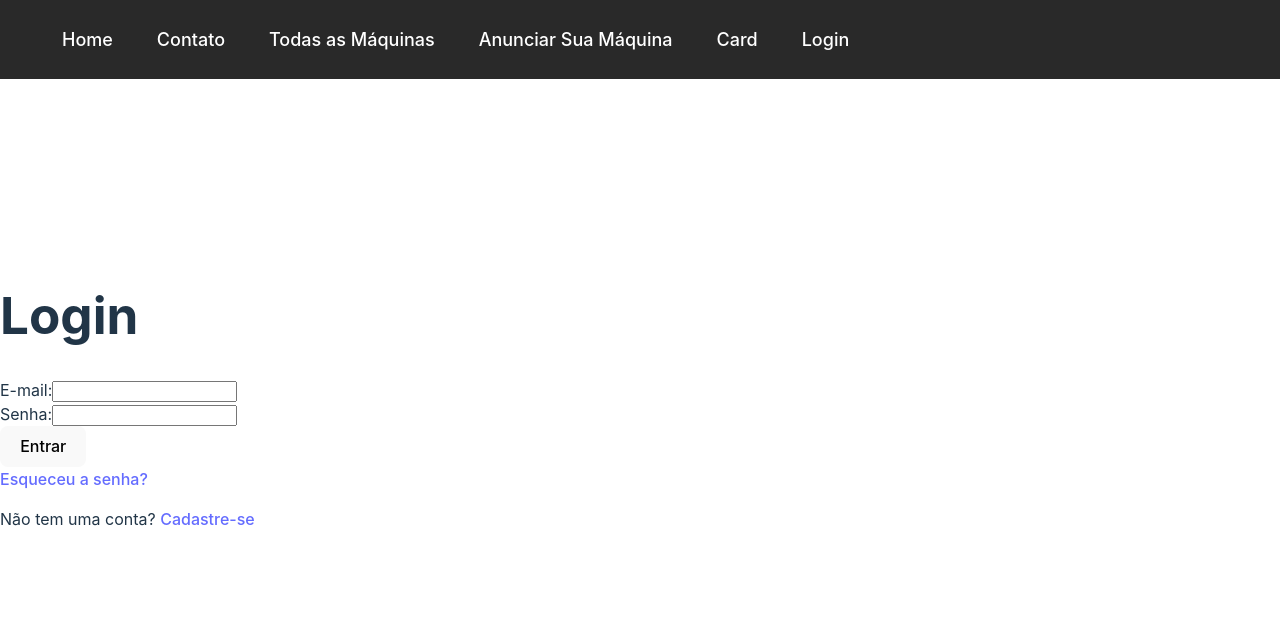
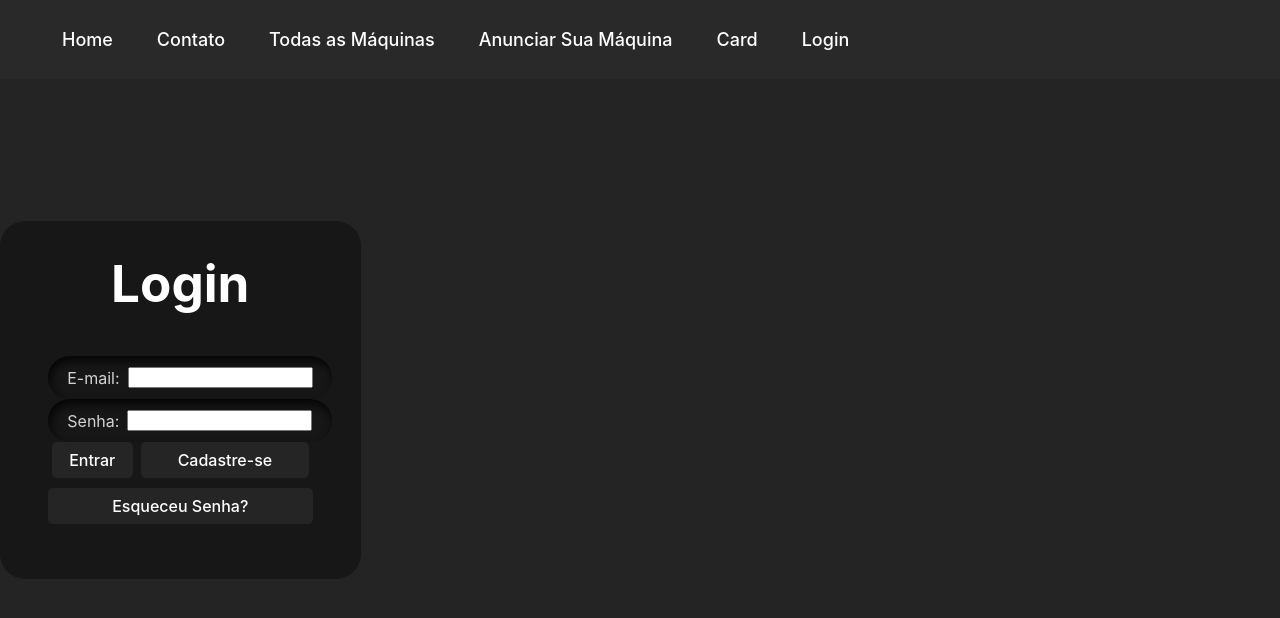
Before and after one commit to Yagoaguiar/LocaFacil, a React (Vite) app: page /login in a window 1280 px wide. Shown: the top 618 px of the page. Built offline with nearby package versions, Linux system fonts and the light colour scheme.

Commit message:
versão 3

```diff
--- a/index.html
+++ b/index.html
@@ -4,7 +4,7 @@
     <meta charset="UTF-8" />
     <link rel="icon" type="image/svg+xml" href="/vite.svg" />
     <meta name="viewport" content="width=device-width, initial-scale=1.0" />
-    <title>Vite + React</title>
+    <title>Pi Front End</title>
   </head>
   <body>
     <div id="root"></div>
--- a/src/App.jsx
+++ b/src/App.jsx
@@ -1,6 +1,6 @@
 import { BrowserRouter, Routes, Route } from "react-router-dom";
 import Home from "../src/components/Pages/Home/index";
-import Login from "../src/components/Pages/Login/Login";
+import Login from "./components/Pages/Login"
 import Maquina from "../src/components/Pages/Maquinas/index";
 import Contato from "../src/components/Pages/Contato/index";
 import EsqueciSenha from "../src/components/Pages/EsqueciSenha/index";
@@ -8,6 +8,7 @@ import Menu from "../src/components/Pages/Menu";
 import Card from "../src/components/Pages/Card";
 import TodasAsMaquinas from "../src/components/Pages/TodasAsMaquinas";
 import AdicionarMaquina from "../src/components/Pages/AdicionarMaquina";
+import Cadastro from "../src/components/Pages/Cadastro/index"
 function App() {
   return (
     <BrowserRouter>
@@ -22,6 +23,7 @@ function App() {
           <Route path="/AdicionarMaquina" element={<AdicionarMaquina />} />
           <Route path="/TodasAsMaquinas" element={<TodasAsMaquinas />} />
           <Route path="/Card" element={<Card />} />
+          <Route path="/Cadastrese" element={<Cadastro />} />
 
 
 
--- /dev/null
+++ b/src/components/Pages/Cadastro/index.jsx
@@ -0,0 +1,45 @@
+import React, { useState } from 'react';
+import { useNavigate } from 'react-router-dom';
+
+const Cadastro = () => {
+  const [nome, setNome] = useState('');
+  const [email, setEmail] = useState('');
+  const [senha, setSenha] = useState('');
+
+  const handleSubmit = (e) => {
+    e.preventDefault();
+
+    // Aqui você pode fazer o tratamento dos dados do formulário, como enviar para um servidor ou realizar validações
+
+    // Resetar o estado dos campos após o envio
+    setNome('');
+    setEmail('');
+    setSenha('');
+  };
+
+  return (
+    <div>
+      <h1>Cadastro</h1>
+      <form onSubmit={handleSubmit}>
+        <label>
+          Nome:
+          <input type="text" value={nome} onChange={(e) => setNome(e.target.value)} />
+        </label>
+        <br />
+        <label>
+          Email:
+          <input type="email" value={email} onChange={(e) => setEmail(e.target.value)} />
+        </label>
+        <br />
+        <label>
+          Senha:
+          <input type="password" value={senha} onChange={(e) => setSenha(e.target.value)} />
+        </label>
+        <br />
+        <button type="submit">Cadastrar</button>
+      </form>
+    </div>
+  );
+};
+
+export default Cadastro;
--- a/src/components/Pages/EsqueciSenha/index.jsx
+++ b/src/components/Pages/EsqueciSenha/index.jsx
@@ -1,8 +1,32 @@
+import React, { useState } from 'react';
+import { useNavigate } from 'react-router-dom';
 
-export default function EsqueciSenha() {
-    return (
-        <>
-               <h1>Teste</h1>
-        </>
-    )
-}
+
+const EsqueciSenha = () => {
+  const [email, setEmail] = useState('');
+
+  const handleSubmit = (e) => {
+    e.preventDefault();
+
+    // Aqui você pode fazer o tratamento do email esquecido, como enviar um email de redefinição de senha
+
+    // Resetar o estado do campo após o envio
+    setEmail('');
+  };
+
+  return (
+    <div>
+      <h1>Esqueci a senha</h1>
+      <form onSubmit={handleSubmit}>
+        <label>
+          Email:
+          <input type="email" value={email} onChange={(e) => setEmail(e.target.value)} />
+        </label>
+        <br />
+        <button type="submit">Enviar</button>
+      </form>
+    </div>
+  );
+};
+
+export default EsqueciSenha;
--- a/src/components/Pages/Login/Login.jsx
+++ /dev/null
@@ -1,48 +0,0 @@
-import { useState } from 'react';
-import { useNavigate } from 'react-router-dom';
-
-function Login() {
-  const [email, setEmail] = useState('');
-  const [password, setPassword] = useState('');
-  const navigate = useNavigate();
-  const handleClick = () => {
-    navigate('/AdicionarMaquina');
-  };
-
-  const handleLogin = (e) => {
-    e.preventDefault();
-    // lógica de autenticação aqui
-  };
-
-  return (
-    <div>
-      <div>
-      <h1>Login</h1>
-      <form onSubmit={handleLogin}>
-        <label>
-          E-mail:
-          <input
-            type="email"
-            value={email}
-            onChange={(e) => setEmail(e.target.value)} />
-        </label>
-          <div>
-        <label>
-          Senha:
-          <input
-            type="password"
-            value={password}
-            onChange={(e) => setPassword(e.target.value)} />
-        </label>
-        </div>
-        <button type="submit" onClick={handleClick}>Entrar</button>
-
-      </form>
-      </div>
-      <a href="/forgot-password">Esqueceu a senha?</a>
-      <p>Não tem uma conta? <a href="/signup">Cadastre-se</a></p>
-    </div>
-  );
-}
-
-export default Login;
--- /dev/null
+++ b/src/components/Pages/Login/Login.module.css
@@ -0,0 +1,101 @@
+
+.loginBox{
+  display: flex;
+  flex-direction: column;
+  gap: 10px;
+  padding-left: 3em;
+  padding-right: 3em;
+  padding-bottom: 0.4em;
+  background-color: #171717;
+  border-radius: 25px;
+  transition: .4s ease-in-out;
+
+}
+
+.form:hover {
+  transform: scale(1.05);
+  border: 1px solid black;
+}
+
+#heading {
+  text-align: center;
+  margin: 2em;
+  color: rgb(255, 255, 255);
+  font-size: 1.2em;
+}
+.userBox {
+  display: flex;
+  align-items: center;
+  justify-content: center;
+  gap: 0.5em;
+  border-radius: 25px;
+  padding: 0.6em;
+  border: none;
+  outline: none;
+  color: white;
+  background-color: #171717;
+  box-shadow: inset 2px 5px 10px rgb(5, 5, 5);
+}
+.userBox {
+  background: none;
+  border: none;
+  outline: none;
+  width: 100%;
+  color: #d3d3d3;
+}
+.form .botao1 {
+  display: flex;
+  justify-content: center;
+  flex-direction: row;
+  margin-top: 2.5em;
+}
+.botao1 {
+  padding: 0.5em;
+  padding-left: 1.1em;
+  padding-right: 1.1em;
+  border-radius: 5px;
+  margin-right: 0.5em;
+  border: none;
+  outline: none;
+  transition: .4s ease-in-out;
+  background-color: #252525;
+  color: white;
+}
+
+.botao1:hover {
+  background-color: black;
+  color: white;
+}
+
+.botao2 {
+  padding: 0.5em;
+  padding-left: 2.3em;
+  padding-right: 2.3em;
+  border-radius: 5px;
+  border: none;
+  outline: none;
+  transition: .4s ease-in-out;
+  background-color: #252525;
+  color: white;
+}
+
+.botao2:hover {
+  background-color: black;
+  color: white;
+}
+
+.botao3 {
+  margin-bottom: 3em;
+  padding: 0.5em;
+  border-radius: 5px;
+  border: none;
+  outline: none;
+  transition: .4s ease-in-out;
+  background-color: #252525;
+  color: white;
+}
+
+.botao3:hover {
+  background-color: red;
+  color: white;
+}
--- /dev/null
+++ b/src/components/Pages/Login/index.jsx
@@ -0,0 +1,55 @@
+import { useState } from 'react';
+import { useNavigate } from 'react-router-dom';
+import styles from './Login.module.css';
+
+function Login() {
+  const [email, setEmail] = useState('');
+  const [password, setPassword] = useState('');
+  const navigate = useNavigate();
+  const cadastre = () => {
+    navigate('/cadastro')
+  }
+  const esqueciSenha = () => {
+    navigate('/esquecisenha')
+  }
+  const adicionarMaquina = () => {
+    navigate('/AdicionarMaquina');
+  };
+
+  const handleLogin = (e) => {
+    e.preventDefault();
+    // lógica de autenticação aqui
+  };
+
+  return (
+    <div className={styles.loginBox}>
+      <h1>Login</h1>
+      <form onSubmit={handleLogin}>
+        <label className={styles.userBox}>
+          E-mail:
+          <input
+            type="email"
+            value={email}
+            onChange={(e) => setEmail(e.target.value)}
+          />
+        </label>
+        <label className={styles.userBox}>
+          Senha:
+          <input
+            type="password"
+            value={password}
+            onChange={(e) => setPassword(e.target.value)}
+          />
+        </label>
+        <button className={styles.botao1} type="submit" onClick={adicionarMaquina}>
+          Entrar
+        </button>
+        <button className={styles.botao2} type="submit" onClick={cadastre}>Cadastre-se</button>
+      </form>
+      <button className={styles.botao3} type="submit" onClick={esqueciSenha}>Esqueceu Senha?</button>
+    </div>
+  );
+
+}
+
+export default Login;
--- a/src/index.css
+++ b/src/index.css
@@ -3,8 +3,8 @@
   line-height: 1.5;
   font-weight: 400;
 
-  color-scheme: light dark;
-  color: rgba(255, 255, 255, 0.87);
+
+
   background-color: #242424;
 
   font-synthesis: none;
@@ -17,7 +17,7 @@
 a {
   font-weight: 500;
   color: #646cff;
-  text-decoration: inherit;
+  text-decoration: innoneherit;
 }
 a:hover {
   color: #535bf2;
@@ -57,8 +57,10 @@ button:focus-visible {
 
 @media (prefers-color-scheme: light) {
   :root {
-    color: #213547;
-    background-color: #ffffff;
+    color: #ffffff;
+    padding-left: px;
+    text-align: center;
+
   }
   a:hover {
     color: #747bff;
```
Also changed, not shown: src/components/Pages/Cadastro/Cadastro.module.css (added).
